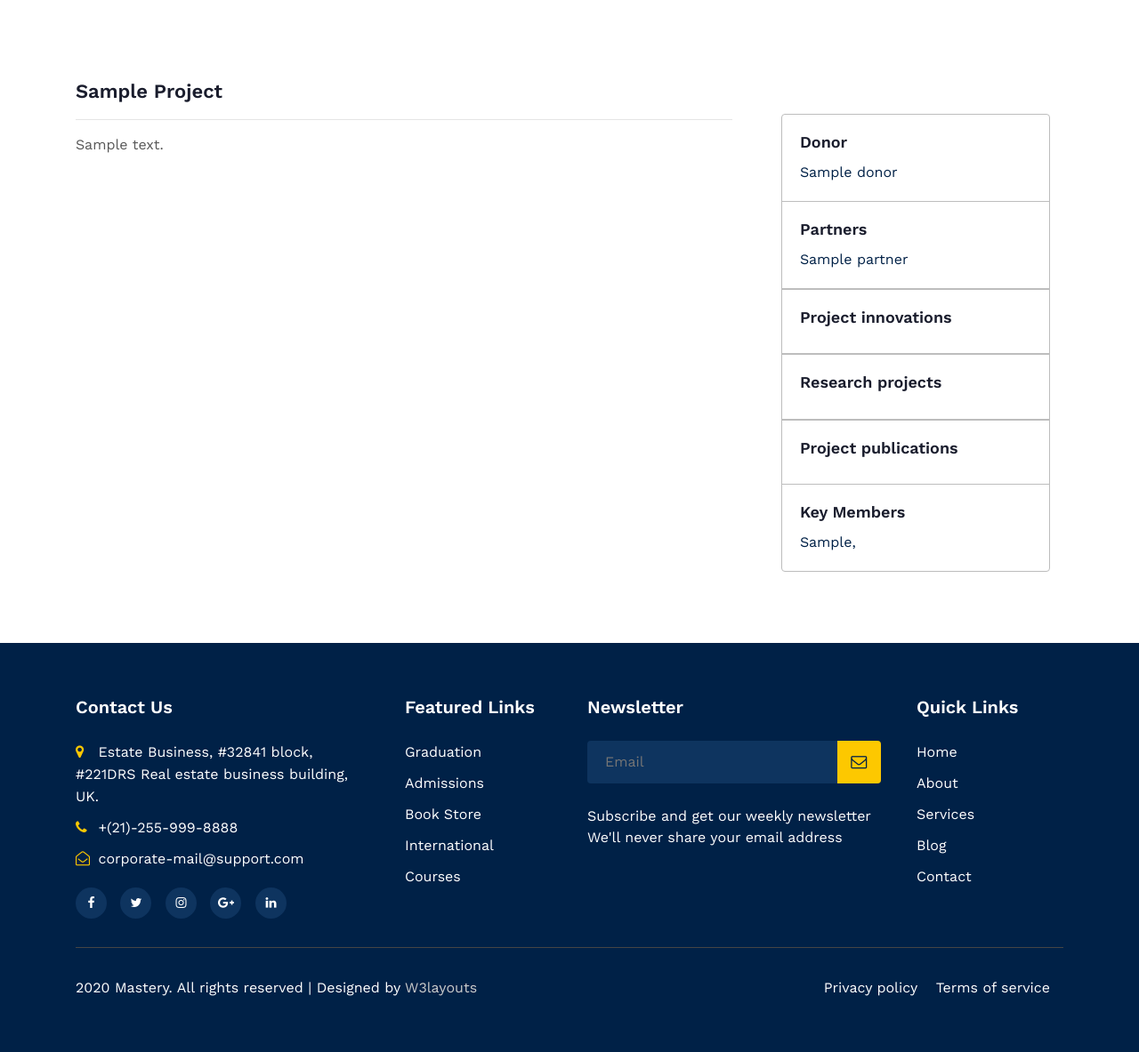
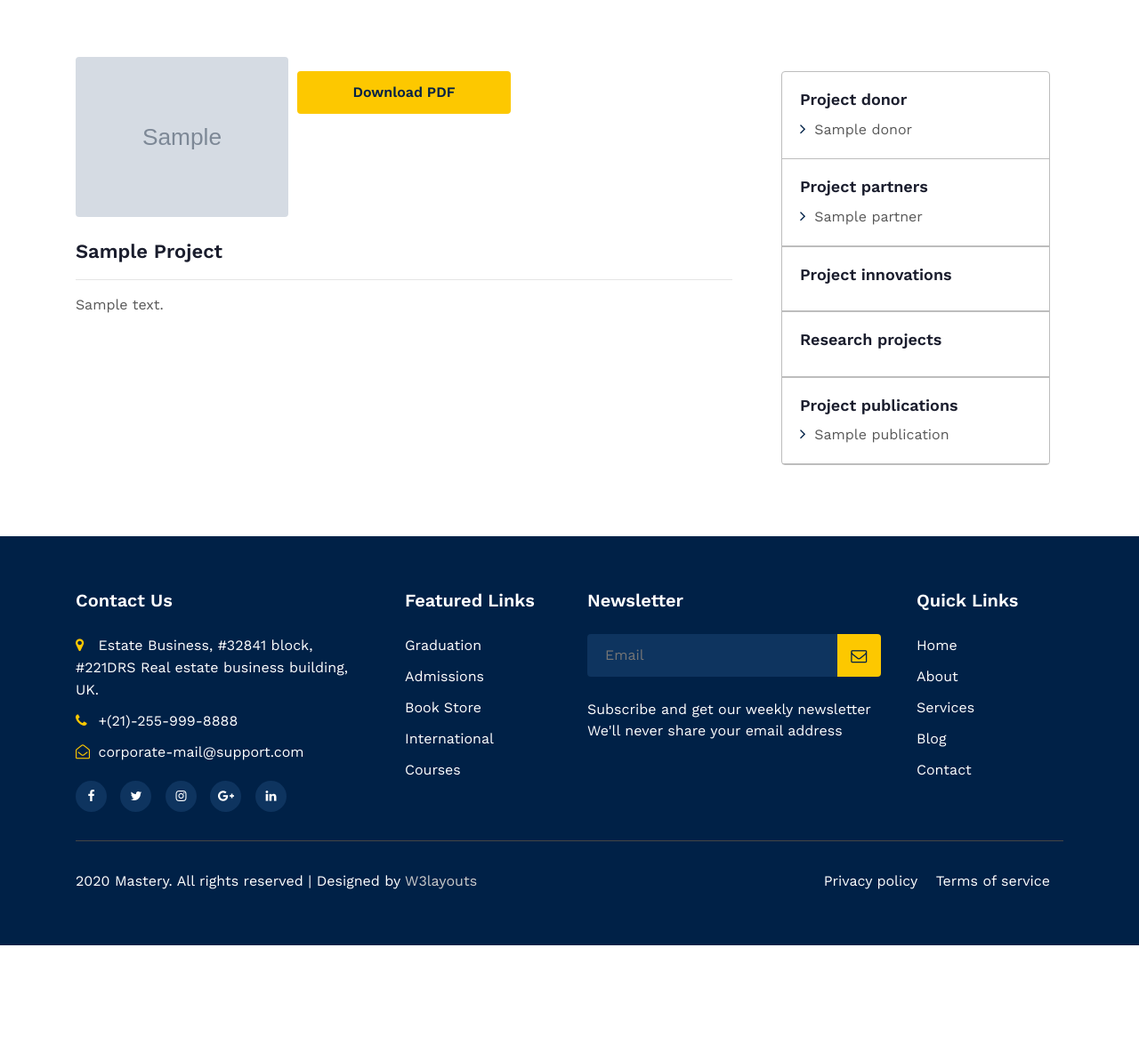
Before and after one commit to zevance/research, a Django app: page /project/project-details/00000000-0000-0000-0000-000000000001 in a window 1280 px wide. Shown: the part 132-1315 px from the top of the page at 89% size. After the commit the page ends 1195 px from the top, so only its background shows below. Run offline with Django 4.2, Linux system fonts and the light colour scheme; tables that the repository leaves empty hold one stand-in row (values such as "Sample post"); grey boxes marked "Sample" are stand-in pictures; some libraries are stand-ins or nearby versions.

Commit message:
project details

```diff
--- a/project/models.py
+++ b/project/models.py
@@ -1,6 +1,7 @@
 from django.db import models
 from datetime import datetime
 from django.db.models import DO_NOTHING
+from publication.models import Innovation, Publication
 import uuid
 
 # Create your models here.
@@ -54,9 +55,11 @@
     donor = models.ManyToManyField(Donor)
     partner = models.ManyToManyField(Partner)
     member = models.ManyToManyField(Member)
+    innovation = models.ManyToManyField(Innovation, blank=True, null=True)
+    publication = models.ManyToManyField(Publication, blank=True, null=True)
     title = models.CharField(max_length=255)
     description = models.TextField()
-    file_name = models.FileField(upload_to='project_documents/%Y/%m/%d/', blank=True)
+    file_name = models.FileField(upload_to='project_documents/%Y/%m/%d/', blank=True, null=True)
     created_at = models.DateTimeField(
         default=datetime.now)
 
--- a/templates/project/project-details.html
+++ b/templates/project/project-details.html
@@ -11,14 +11,19 @@
             <!-- left side blog post content -->
             <div class="single-left">
               <div class="single-left1">
+                <div class="posts-grid">
 
-                <!--<div class="blg-img">
-                  <img src="{{ project.file_name.url }}" alt=" " class="img-responsive img-fluid">
-                   <div class="bl-top">
-                  </div>
-                 </div>  -->
+                    <img src="{{project.file_name.url}}" alt=" " class="img-responsive ">
+
+                  <div class="">
+                    <a
+                      href="#"
+                      class="btn btn-theme2 mt-3"
+                      >Download PDF</a>
+                    </div>
+                </div>
                 <div class="btom-cont1 pt-4">
-                  <h5 class="card-title"><a href="#">{{ project.title }}</a></h5><hr>
+                  <h5 class="card-title">{{ project.title }}</h5><hr>
                   <!-- <ul class="admin-post">
                     <li>
                       <a href="blog-single.html"><span class="fa fa-user"></span> </a>
@@ -33,7 +38,7 @@
             <div class="right-side-bar">
               <!-- contact -->
 <section class="w3l-contacts-12" id="contact">
-  <div class="contact-top pt-5">
+  <div class="contact-top">
       <div class="container py-md-3">
           <div class="row cont-main-top">
               <!-- contact address -->
@@ -41,16 +46,26 @@
                   <div class="cont-subs">
                       <div class="cont-add">
                           <div class="cont-add-rgt">
-                            <h4>Donor</h4>
-                            <p class="contact-text-sub">{% for donor in project.donor.all %}
-                              <a href="">{{ donor }}</a>{% endfor %}</p>
+                            <h4>Project donor</h4>
+                            <ul class="category">
+                              {% for donor in project.donor.all %}
+                                <li><a href=""><span class="fa fa-angle-right"></span>
+                                  {{ donor }}</a>
+                                </li>
+                              {% endfor %}
+                            </ul>
                           </div>
                       </div>
                       <div class="cont-add add-2">
                           <div class="cont-add-rgt">
-                            <h4>Partners</h4>
-                              <p class="contact-text-sub">{% for partner in project.partner.all %}
-                                <a href="">{{ partner }}</a>{% endfor %}</p>
+                            <h4>Project partners</h4>
+                            <ul class="category">
+                              {% for partner in project.partner.all %}
+                                <li><a href=""><span class="fa fa-angle-right"></span>
+                                  {{ partner }}</a>
+                                </li>
+                              {% endfor %}
+                            </ul>
                           </div>
                       </div>
                       <div class="cont-add add-2">
@@ -68,16 +83,23 @@
                       <div class="cont-add add-2">
                         <div class="cont-add-rgt">
                           <h4>Project publications</h4>
-                            <p class="contact-text-sub"></p>
+                            <ul class="category">
+                              {% for publication in project.publication.all %}
+                                <li><a href="{% url 'publication-details' publication.id %}"><span class="fa fa-angle-right"></span>
+                                  {{ publication | truncatewords:2 }}</a>
+                                </li>
+                              {% endfor %}
+                            </ul>
                         </div>
                       </div>
+                      <!--
                       <div class="cont-add">
                           <div class="cont-add-rgt">
                                <h4>Key Members</h4>
                                   <p class="contact-text-sub">{% for member in project.member.all %}
                                     <a href="">{{ member }},</a>{% endfor %}</p>
                           </div>
-                      </div>
+                      </div>-->
                     </div>
                   </div>
 
--- a/templates/publication/publication-details.html
+++ b/templates/publication/publication-details.html
@@ -15,7 +15,7 @@
                   <h5 class="card-title">{{ publication.title }}</h5>
                   <ul class="admin-post">
                     <li>
-                      <a href="blog-single.html"><span class="fa fa-user"></span> {{ publication.license }}</a>
+                      <a href="blog-single.html"> {{ publication.license }} | {{ publication.collection }}</a>
                     </li>
                   </ul>
                   <p class="mb-3">{{ publication.abstract }}</p>
```
Also changed, not shown: templates/project/projects.html (+0 -15 lines), media/project_documents/2023/02/09/IMG_2903.JPG (added), project/migrations/0003_project_innovation_project_publication_and_more.py (added).
